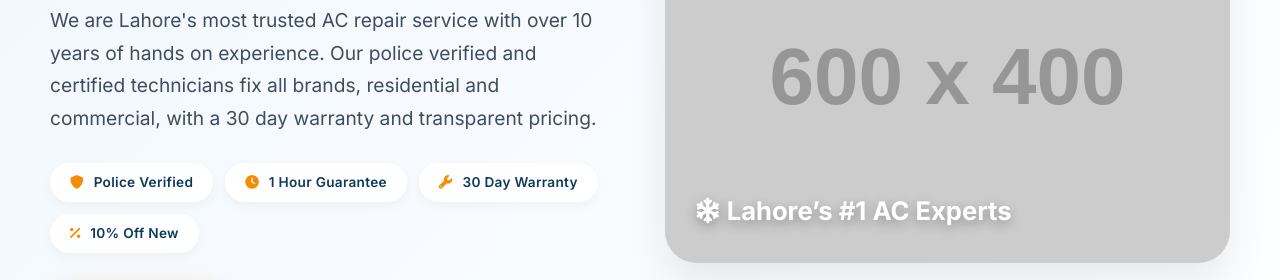
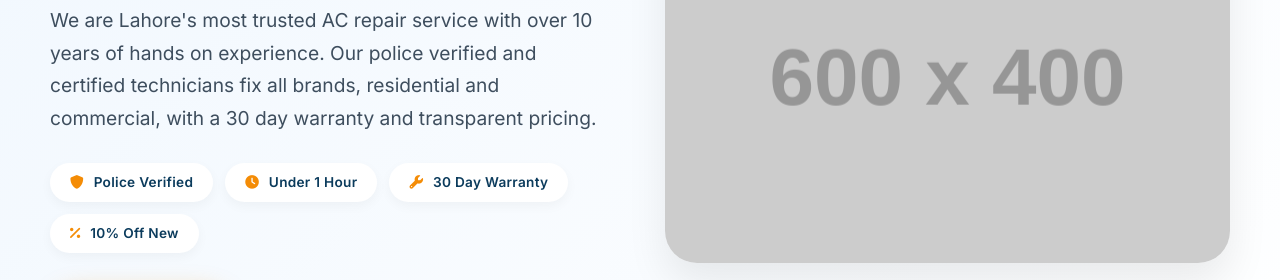
Before and after one commit to fayyaz-technician/ac-repair-lahore, a plain HTML site: page index.html in a window 1280 px wide. Shown: the part 397-677 px from the top of the page. Drawn offline with Linux system fonts and the light colour scheme; placeholder pictures from the web are drawn by us.

Commit message:
Update SEO meta tags and improve content clarity

```diff
--- a/index.html
+++ b/index.html
@@ -3,10 +3,25 @@
 <head>
   <meta charset="UTF-8">
   <meta name="viewport" content="width=device-width, initial-scale=1.0, maximum-scale=5.0">
-  <title>AC Repair Lahore – 1 Hour Service | Certified & Verified Experts</title>
-  <meta name="description" content="Best AC repair in Lahore. 1 hour arrival, police verified technicians, 30 day warranty, 10% off for new customers. We fix all brands – Daikin, Gree, Haier, TCL & more. 24/7 emergency service.">
+
+  <!-- PRIMARY META TAGS (SEO Optimized) -->
+  <title>AC Repair Lahore – Under 1 Hour Arrival | Certified Experts</title>
+  <meta name="description" content="Need AC repair in Lahore? Under 1 hour arrival, police verified technicians, 30 day warranty &amp; 10% off. Fix all brands – Daikin, Gree, Haier, TCL. Call now!">
+  <meta name="keywords" content="AC repair Lahore, best AC technician Lahore, emergency AC repair Lahore, inverter AC repair Lahore, DHA AC repair, Gulberg AC repair, AC service Lahore, 1 hour AC repair Lahore, split AC repair Lahore, window AC repair Lahore">
+
+  <!-- ROBOTS & CANONICAL -->
+  <meta name="robots" content="index, follow">
+  <link rel="canonical" href="https://fayyaz-technician.github.io/ac-repair-lahore/">
+
+  <!-- OPEN GRAPH -->
+  <meta property="og:title" content="AC Repair Lahore – Under 1 Hour Arrival | Certified Experts">
+  <meta property="og:description" content="Need AC repair in Lahore? Under 1 hour arrival, police verified technicians, 30 day warranty &amp; 10% off. Fix all brands. Call now!">
+  <meta property="og:url" content="https://fayyaz-technician.github.io/ac-repair-lahore/">
+  <meta property="og:type" content="website">
+
   <link rel="stylesheet" href="https://cdnjs.cloudflare.com/ajax/libs/font-awesome/6.0.0-beta3/css/all.min.css">
-  <link href="https://fonts.googleapis.com/css2?family=Inter:opsz,wght@14..32,400;14..32,500;14..32,600;14..32,700;14..32,800&display=swap" rel="stylesheet">
+  <link href="https://fonts.googleapis.com/css2?family=Inter:opsz,wght@14..32,400;14..32,500;14..32,600;14..32,700;14..32,800&amp;display=swap" rel="stylesheet">
+
   <style>
     * { margin: 0; padding: 0; box-sizing: border-box; }
     body { font-family: 'Inter', sans-serif; background: #f8fbfe; color: #1a2634; line-height: 1.7; }
@@ -69,12 +84,15 @@
     .hero-badges { display: flex; flex-wrap: wrap; gap: 12px; margin: 20px 0 30px; }
     .hero-badges .badge { background: #fff; box-shadow: 0 4px 12px rgba(0,0,0,0.04); }
     .hero-actions { display: flex; flex-wrap: wrap; gap: 16px; align-items: center; }
+
+    /* Hero Image - Clean, no overlay */
     .hero-image {
-      background: #d9e6f2; border-radius: 32px; height: 360px;
-      background-image: url('https://placehold.co/600x400/0b3b5c/ffffff?text=AC+Repair+Experts+Lahore');
-      background-size: cover; background-position: center; box-shadow: 0 20px 40px rgba(0,0,0,0.08);
-      display: flex; align-items: flex-end; justify-content: flex-start; padding: 30px;
-      color: #fff; font-weight: 700; font-size: 1.6rem; text-shadow: 0 4px 12px rgba(0,0,0,0.3);
+      border-radius: 32px;
+      height: 360px;
+      background-image: url('https://placehold.co/600x400/0b3b5c/ffffff?text=AC+Repair+Lahore');
+      background-size: cover;
+      background-position: center;
+      box-shadow: 0 20px 40px rgba(0,0,0,0.08);
     }
 
     /* Common Sections */
@@ -182,7 +200,7 @@
     .footer-logo { font-size: 2rem; font-weight: 800; color: #fff; }
     .footer-logo span { color: #f48c06; }
 
-    /* Floats - Removed sticky-phone, keeping whatsapp only */
+    /* Floats - WhatsApp only */
     .whatsapp-float {
       position: fixed; bottom: 28px; right: 28px; background: #25D366; color: #fff;
       width: 68px; height: 68px; border-radius: 60px; display: flex; align-items: center; justify-content: center;
@@ -193,7 +211,7 @@
     /* Responsive */
     @media screen and (max-width: 992px) {
       .hero-grid { grid-template-columns: 1fr; gap: 30px; }
-      .hero-image { height: 260px; }
+      .hero-image { height: 300px; }
       .footer-grid { grid-template-columns: 1fr 1fr; gap: 30px; }
       .section-title { font-size: 2.2rem; }
     }
@@ -210,6 +228,7 @@
         grid-template-columns: 1fr 1fr;
       }
       .map-wrapper { height: 280px; }
+      .hero-image { height: 260px; }
     }
     @media screen and (max-width: 480px) {
       .warn-grid, .why-grid, .service-grid, .process-grid, .testimonial-grid, .tips-grid {
@@ -224,7 +243,7 @@
 </head>
 <body>
 
-<!-- WhatsApp Float ONLY (Mobile phone popup removed) -->
+<!-- WhatsApp Float ONLY -->
 <a href="https://wa.me/923718066099" class="whatsapp-float" target="_blank" aria-label="WhatsApp"><i class="fab fa-whatsapp"></i></a>
 
 <!-- Header -->
@@ -247,11 +266,11 @@
   <div class="container hero-grid">
     <div class="hero-content">
       <span class="badge"><i class="fas fa-star"></i> 100+ Google Reviews ★★★★★</span>
-      <h1>Fastest AC Repair in Lahore <span>– 1 Hour Arrival</span></h1>
+      <h1>Fastest AC Repair in Lahore <span>– Under 1 Hour Arrival</span></h1>
       <p>We are Lahore's most trusted AC repair service with over 10 years of hands on experience. Our police verified and certified technicians fix all brands, residential and commercial, with a 30 day warranty and transparent pricing.</p>
       <div class="hero-badges">
         <span class="badge"><i class="fas fa-shield-alt"></i> Police Verified</span>
-        <span class="badge"><i class="fas fa-clock"></i> 1 Hour Guarantee</span>
+        <span class="badge"><i class="fas fa-clock"></i> Under 1 Hour</span>
         <span class="badge"><i class="fas fa-wrench"></i> 30 Day Warranty</span>
         <span class="badge"><i class="fas fa-percent"></i> 10% Off New</span>
       </div>
@@ -261,9 +280,7 @@
       </div>
       <p style="margin-top: 18px; font-size: 1rem; color: #2b4b6a;"><i class="fas fa-tag" style="color:#f48c06;"></i> New customer? Get 10% off your first repair service.</p>
     </div>
-    <div class="hero-image">
-      <span><i class="fas fa-snowflake"></i> Lahore’s #1 AC Experts</span>
-    </div>
+    <div class="hero-image"></div>
   </div>
 </section>
 
```
